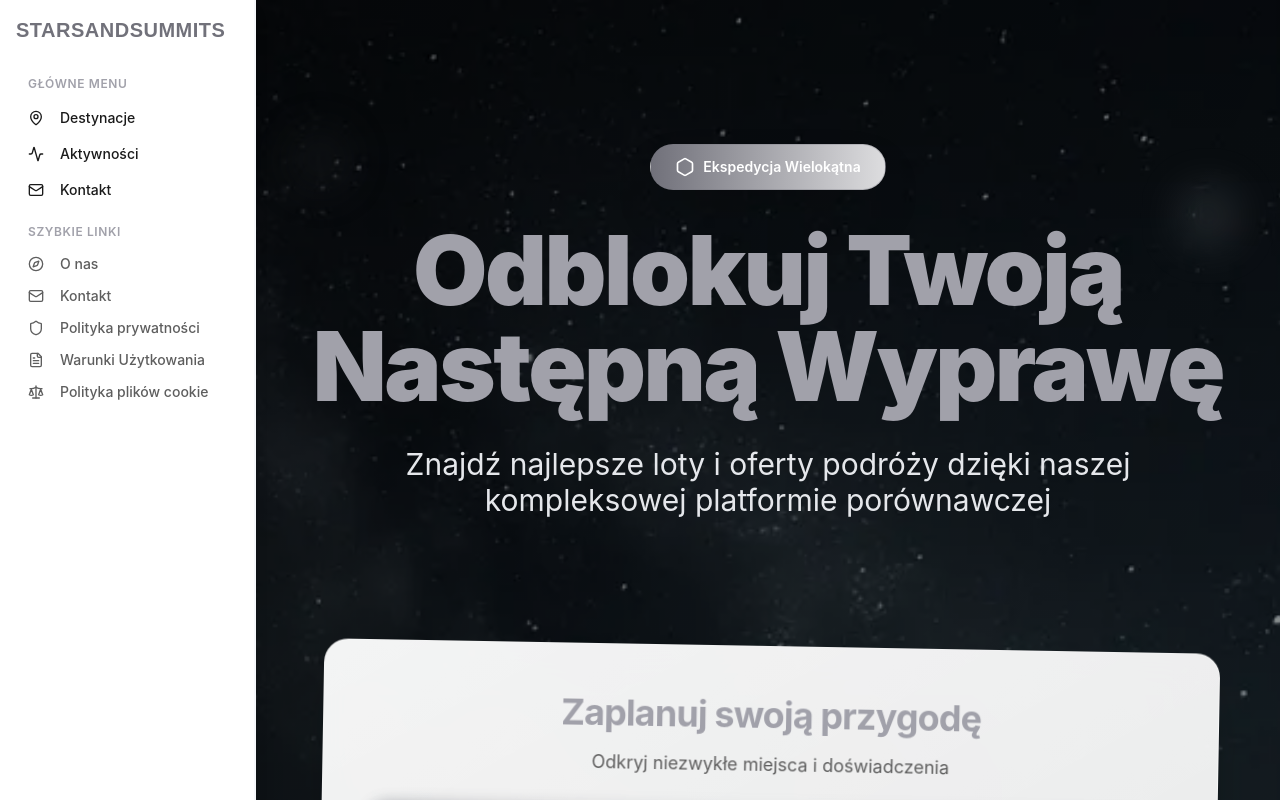
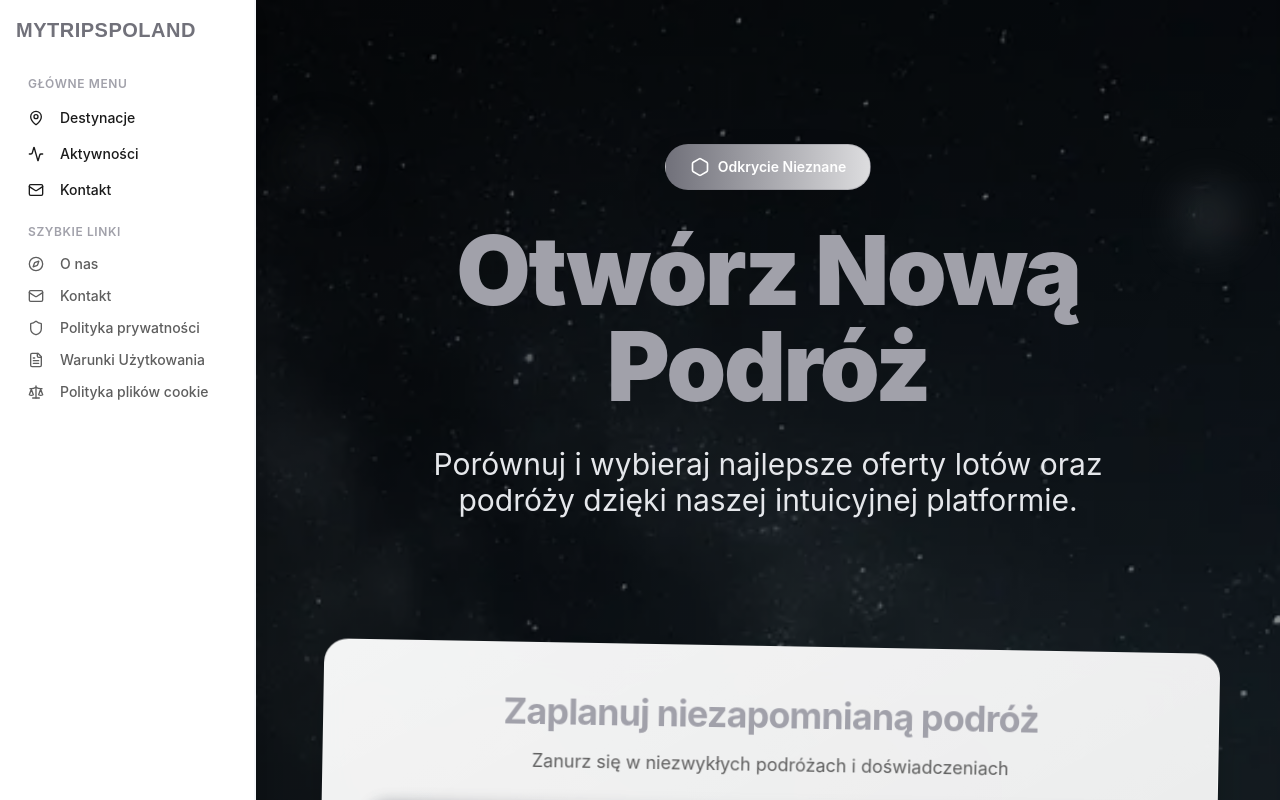
Before and after one commit to ts-mykyta/SAS, a Vue app: page / in a window 1280 px wide. Shown: the top 800 px of the page. Built offline with nearby package versions, Linux system fonts and the light colour scheme.

Commit message:
content(home): update text in promo

```diff
--- a/index.html
+++ b/index.html
@@ -4,7 +4,7 @@
     <meta charset="UTF-8">
     <link rel="icon" href="/favicon.ico">
     <meta name="viewport" content="width=device-width, initial-scale=1.0">
-    <title>Stars and Summits</title>
+    <title>Twoja podróż czeka na Ciebie</title>
   </head>
   <body>
     <div id="app"></div>
--- a/src/components/AppFooter.vue
+++ b/src/components/AppFooter.vue
@@ -24,7 +24,7 @@
                   d="M17.8 19.2 16 11l3.5-3.5C21 6 21.5 4 21 3c-1-.5-3 0-4.5 1.5L13 8 4.8 6.2c-.5-.1-.9.1-1.1.5l-.3.5c-.2.5-.1 1 .3 1.3L9 12l-2 3H4l-1 1 3 2 2 3 1-1v-3l3-2 3.5 5.3c.3.4.8.5 1.3.3l.5-.2c.4-.3.6-.7.5-1.2z"
                 ></path>
               </svg>
-              <span class="text-xl font-bold text-theme-primary">StarsAndSummits</span>
+              <span class="text-xl font-bold text-theme-primary">MYTRIPSPOLAND</span>
             </div>
             <p class="text-muted-foreground text-sm leading-relaxed">
               Twój niezawodny towarzysz w niezwykłych podróżach. Starannie wybieramy najlepsze
--- a/src/components/AppHeader.vue
+++ b/src/components/AppHeader.vue
@@ -22,7 +22,7 @@ const closeMobileMenu = () => {
           <div class="flex items-center relative group">
             <a class="flex items-center gap-2" href="/pl-PL" data-discover="true"
               ><span class="font-logo font-semibold tracking-wide uppercase text-white text-xl"
-                >StarsAndSummits</span
+                >MYTRIPSPOLAND</span
               ></a
             >
             <div
@@ -219,7 +219,7 @@ const closeMobileMenu = () => {
             <div class="flex items-center gap-2">
               <span
                 class="font-logo font-semibold tracking-wide uppercase text-gray-900 dark:text-white text-lg"
-                >StarsAndSummits</span
+                >MYTRIPSPOLAND</span
               >
             </div>
             <button
--- a/src/components/AppPromo.vue
+++ b/src/components/AppPromo.vue
@@ -32,7 +32,7 @@ const props = defineProps({
             <svg xmlns="http://www.w3.org/2000/svg" width="24" height="24" viewBox="0 0 24 24" fill="none" stroke="currentColor" stroke-width="2" stroke-linecap="round" stroke-linejoin="round" class="lucide lucide-hexagon w-5 h-5 mr-2 text-white" aria-hidden="true">
               <path d="M21 16V8a2 2 0 0 0-1-1.73l-7-4a2 2 0 0 0-2 0l-7 4A2 2 0 0 0 3 8v8a2 2 0 0 0 1 1.73l7 4a2 2 0 0 0 2 0l7-4A2 2 0 0 0 21 16z"></path>
             </svg>
-            <span class="text-white font-semibold text-sm">Ekspedycja Wielokątna</span>
+            <span class="text-white font-semibold text-sm">Odkrycie Nieznane</span>
           </div>
           <h1 class="text-5xl md:text-6xl lg:text-7xl xl:text-8xl font-black leading-none text-white mb-8 tracking-tight">{{ props?.title }}</h1>
           <div class="max-w-3xl mx-auto">
@@ -46,7 +46,7 @@ const props = defineProps({
           <div class="relative z-20 max-w-2xl mx-auto mb-12 transform -rotate-2">
             <div class="bg-gradient-to-br from-primary/25 to-secondary/25 backdrop-blur-md rounded-2xl p-8 border border-primary/30 shadow-xl hover:shadow-2xl transition-all duration-300 transform hover:scale-105">
               <div class="text-center">
-                <h3 class="text-2xl font-bold text-white mb-6">Gotowi na odkrycie?</h3>
+                <h3 class="text-2xl font-bold text-white mb-6">Gotowi, by poznawać świat?</h3>
                 <div class="flex justify-center">
                   <button class="inline-flex items-center px-6 py-3 bg-primary hover:bg-primary/90 text-white font-semibold rounded-lg transition-colors duration-200 mb-8">
                     <svg xmlns="http://www.w3.org/2000/svg" width="24" height="24" viewBox="0 0 24 24" fill="none" stroke="currentColor" stroke-width="2" stroke-linecap="round" stroke-linejoin="round" class="lucide lucide-calendar w-5 h-5 mr-2" aria-hidden="true">
--- a/src/components/AppSearchModule.vue
+++ b/src/components/AppSearchModule.vue
@@ -292,8 +292,8 @@ onMounted(() => {
       class="bg-gradient-to-br from-card/95 to-card/90 backdrop-blur-xl rounded-3xl shadow-2xl border border-card/30 p-8 lg:p-12"
     >
       <div class="text-center mb-8">
-        <h2 class="text-3xl lg:text-4xl font-bold text-gray-900 mb-4">Zaplanuj swoją przygodę</h2>
-        <p class="text-gray-600 text-lg">Odkryj niezwykłe miejsca i doświadczenia</p>
+        <h2 class="text-3xl lg:text-4xl font-bold text-gray-900 mb-4">Zaplanuj niezapomnianą podróż</h2>
+        <p class="text-gray-600 text-lg">Zanurz się w niezwykłych podróżach i doświadczeniach</p>
       </div>
       <div class="w-full">
         <div class="relative">
--- a/src/components/AppSidebar.vue
+++ b/src/components/AppSidebar.vue
@@ -9,7 +9,7 @@
         <div class="mb-6 lg:mb-8 flex items-center justify-between">
           <router-link to="/" class="flex items-center gap-2" data-discover="true"
             ><span class="font-logo font-semibold tracking-wide uppercase text-primary text-xl"
-              >StarsAndSummits</span
+              >MYTRIPSPOLAND</span
             ></router-link
           >
           <button
--- a/src/views/AboutView.vue
+++ b/src/views/AboutView.vue
@@ -16,7 +16,7 @@ import AppFooter from '@/components/AppFooter.vue'
             <div class="flex items-center relative group">
               <a class="flex items-center gap-2" href="/pl-PL" data-discover="true"
                 ><span class="font-logo font-semibold tracking-wide uppercase text-white text-xl"
-                  >StarsAndSummits</span
+                  >MYTRIPSPOLAND</span
                 ></a
               >
               <div
--- a/src/views/HomeView.vue
+++ b/src/views/HomeView.vue
@@ -18,8 +18,8 @@ import AppActivities from '@/components/AppActivities.vue'
         <!-- Promo section -->
         <AppPromo
           imageUrl="/images/home-promo.png"
-          title="Odblokuj Twoją Następną Wyprawę"
-          subtitle="Znajdź najlepsze loty i oferty podróży dzięki naszej kompleksowej platformie porównawczej"
+          title="Otwórz Nową Podróż"
+          subtitle="Porównuj i wybieraj najlepsze oferty lotów oraz podróży dzięki naszej intuicyjnej platformie."
         />
 
         <!-- Country section -->
```
Also changed, not shown: 1 other file (tests, documents, lock files or other folders).
